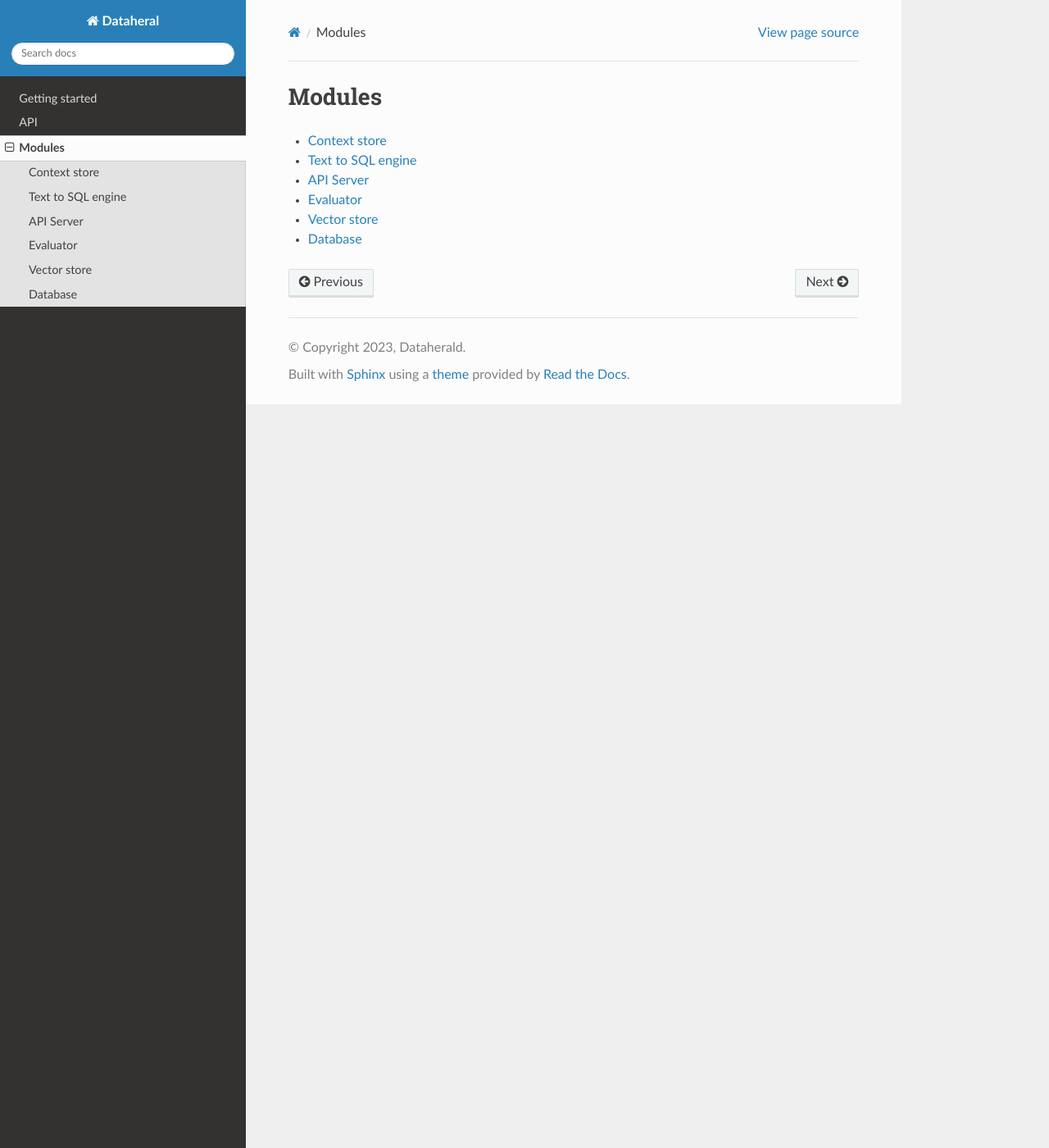
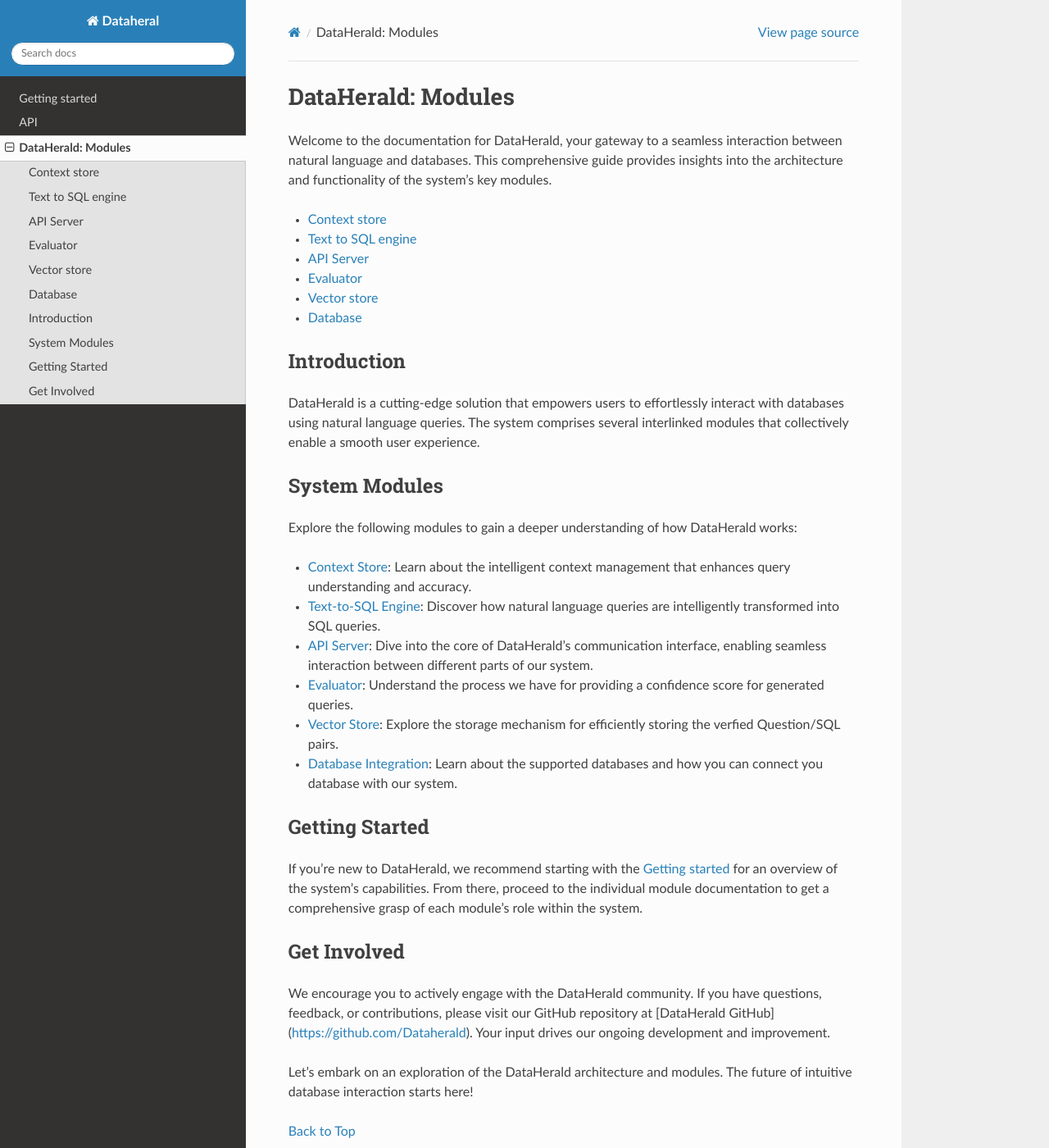
Before and after one commit to Dataherald/dataherald, a Sphinx documentation site: the page built from docs/modules.rst, in a window 1280 px wide and 1400 px high. Shown: the whole window at 82% size. Built offline with Sphinx 7.4.7 and the Read the Docs theme 2.0.0, drawn with Linux system fonts in a browser that asks for light colours.

Commit message:
DH-4419/the landing page for the modules

```diff
--- a/docs/modules.rst
+++ b/docs/modules.rst
@@ -1,10 +1,52 @@
-Modules
-======================
+.. _dataherald-modules:
+
+DataHerald: Modules
+====================================================
+
+Welcome to the documentation for DataHerald, your gateway to a seamless interaction between natural language and databases. This comprehensive guide provides insights into the architecture and functionality of the system's key modules.
 
 .. toctree::
+   :maxdepth: 2
+
    context_store
    text_to_sql_engine
    api_server
    evaluator
    vector_store
    db
+
+Introduction
+------------
+
+DataHerald is a cutting-edge solution that empowers users to effortlessly interact with databases using natural language queries. The system comprises several interlinked modules that collectively enable a smooth user experience.
+
+System Modules
+--------------
+
+Explore the following modules to gain a deeper understanding of how DataHerald works:
+
+- :doc:`Context Store <context_store>`: Learn about the intelligent context management that enhances query understanding and accuracy.
+
+- :doc:`Text-to-SQL Engine <text_to_sql_engine>`: Discover how natural language queries are intelligently transformed into SQL queries.
+
+- :doc:`API Server <api_server>`: Dive into the core of DataHerald's communication interface, enabling seamless interaction between different parts of our system.
+
+- :doc:`Evaluator <evaluator>`: Understand the process we have for providing a confidence score for generated queries.
+
+- :doc:`Vector Store <vector_store>`: Explore the storage mechanism for efficiently storing the verfied Question/SQL pairs.
+
+- :doc:`Database Integration <db>`: Learn about the supported databases and how you can connect you database with our system.
+
+Getting Started
+---------------
+
+If you're new to DataHerald, we recommend starting with the :doc:`Getting started <getting_started>` for an overview of the system's capabilities. From there, proceed to the individual module documentation to get a comprehensive grasp of each module's role within the system.
+
+Get Involved
+------------
+
+We encourage you to actively engage with the DataHerald community. If you have questions, feedback, or contributions, please visit our GitHub repository at [DataHerald GitHub](https://github.com/Dataherald). Your input drives our ongoing development and improvement.
+
+Let's embark on an exploration of the DataHerald architecture and modules. The future of intuitive database interaction starts here!
+
+:ref:`Back to Top <dataherald-modules>`
```
